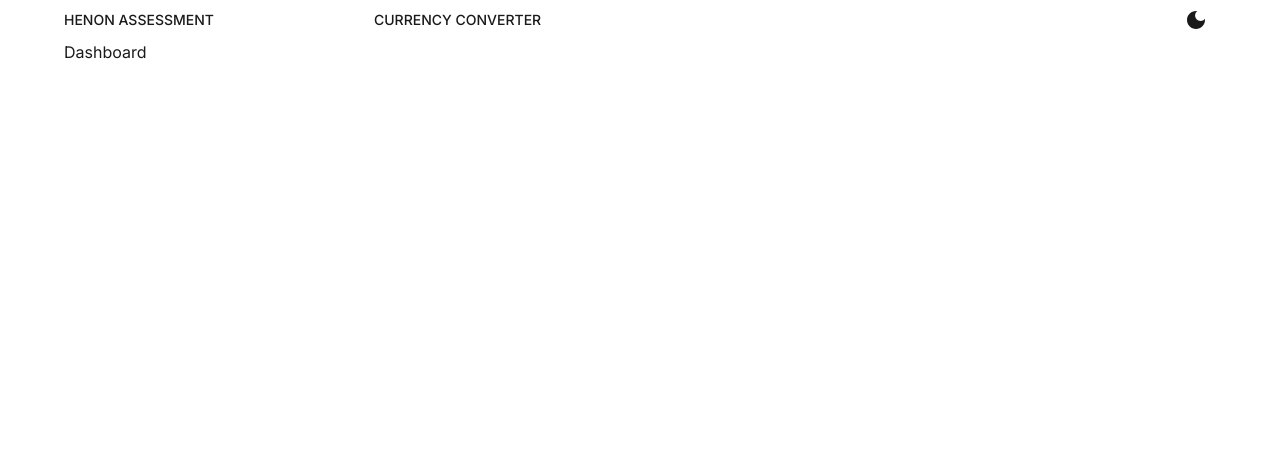
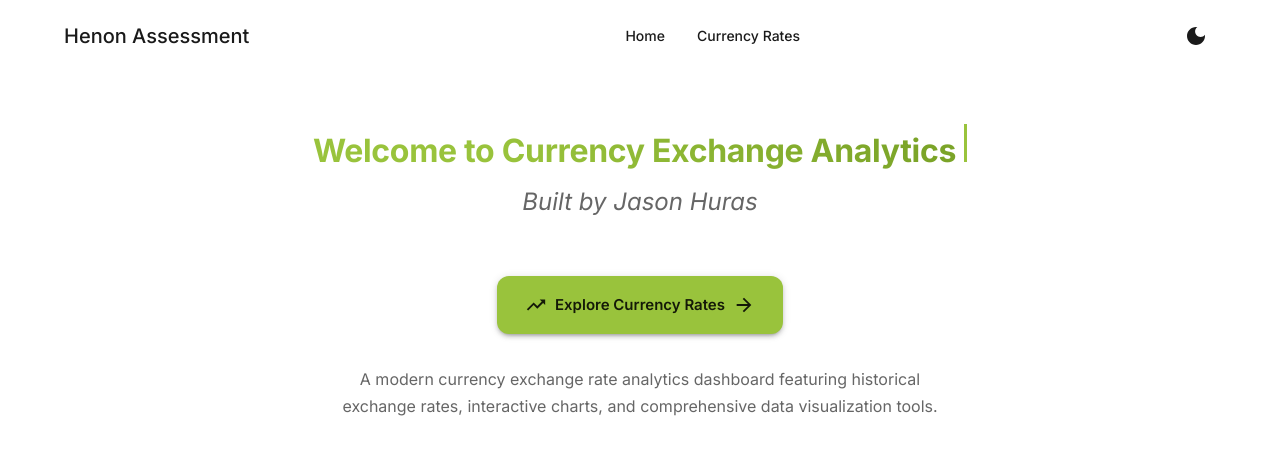
Before and after one commit to jasonhuras/henon-assessment-2025-06-30-frontend, a React (Create React App) app: page / in a window 1280 px wide. Shown: the top 454 px of the page. Built offline with nearby package versions, Linux system fonts and the light colour scheme; the HTML template or start-up script is replaced by a standard one; what ag-grid-community would draw is missing.

Commit message:
landing page done

```diff
--- a/src/components/Navbar.tsx
+++ b/src/components/Navbar.tsx
@@ -13,20 +13,42 @@ export default function Navbar(): JSX.Element {
     }
 
     return (
-        <Grid container alignItems="center" justifyContent="space-between">
-            <Grid >
-                <Grid container spacing={20} alignItems="center">
-                    <Grid >
-                        <Typography variant="button" onClick={() => navigate('/')}
-                            sx={{ cursor: 'pointer', '&:hover': { opacity: 0.7 } }}>Henon assessment</Typography>
+        <Grid container alignItems="center" justifyContent="space-between" sx={{ py: 2 }}>
+            <Grid>
+                <Typography
+                    variant="h6"
+                >
+                    Henon Assessment
+                </Typography>
+            </Grid>
+            <Grid>
+                <Grid container spacing={4} alignItems="center">
+                    <Grid>
+                        <Typography
+                            variant="button"
+                            onClick={() => navigate('/')}
+                            sx={{
+                                cursor: 'pointer',
+                                '&:hover': { opacity: 0.7 },
+                                textTransform: 'none',
+                                fontWeight: 500
+                            }}
+                        >
+                            Home
+                        </Typography>
                     </Grid>
-                    <Grid >
+                    <Grid>
                         <Typography
                             variant="button"
                             onClick={() => navigate('/convert-currency')}
-                            sx={{ cursor: 'pointer', '&:hover': { opacity: 0.7 } }}
+                            sx={{
+                                cursor: 'pointer',
+                                '&:hover': { opacity: 0.7 },
+                                textTransform: 'none',
+                                fontWeight: 500
+                            }}
                         >
-                            Currency Converter
+                            Currency Rates
                         </Typography>
                     </Grid>
                 </Grid>
--- a/src/pages/CurrecyRates/CurrencyRates.tsx
+++ b/src/pages/CurrecyRates/CurrencyRates.tsx
@@ -1,17 +1,19 @@
 import { JSX, useState, useEffect } from "react";
 import Navbar from "../../components/Navbar";
-import { Container, Grid, Box } from "@mui/material";
-import CurrencySelector from "../../components/CurrencySelector";
+import { Container, Grid, Tabs, Tab, Button, Dialog, DialogTitle, DialogContent, DialogActions, FormGroup, FormControlLabel, Checkbox } from "@mui/material";
 import CurrencyChart from "../../components/CurrencyChart";
 import CurrencyGrid from "../../components/CurrencyGrid";
 
 export default function CurrencyConversion(): JSX.Element {
     const [selectedCurrencies, setSelectedCurrencies] = useState<string[]>([]);
+    const [tabValue, setTabValue] = useState(0);
+    const [dialogOpen, setDialogOpen] = useState(false);
+
+    const availableCurrencies = ['EUR/USD', 'EUR/CAD', 'USD/CAD', 'USD/EUR', 'CAD/USD', 'CAD/EUR'];
 
     // Initialize selected currencies from localStorage on mount
     useEffect(() => {
-        const currencies = ['USD', 'CAD', 'EUR'];
-        const initialSelected = currencies.filter(currency =>
+        const initialSelected = availableCurrencies.filter(currency =>
             localStorage.getItem(`currency_${currency}`) === 'true'
         );
         setSelectedCurrencies(initialSelected);
@@ -27,36 +29,69 @@ export default function CurrencyConversion(): JSX.Element {
         });
         localStorage.setItem(`currency_${currencyCode}`, isSelected.toString());
     };
+
+    const handleTabChange = (event: React.SyntheticEvent, newValue: number) => {
+        setTabValue(newValue);
+    };
+
+    const handleDialogOpen = () => {
+        setDialogOpen(true);
+    };
+
+    const handleDialogClose = () => {
+        setDialogOpen(false);
+    };
     return (
         <Container>
             <Navbar />
             <Grid container direction="column" spacing={3}>
                 <Grid>
-                    <Grid container spacing={3}>
+                    <Grid container justifyContent="space-between" alignItems="center" sx={{ pb: 1 }}>
                         <Grid>
-                            <Grid container direction="column" spacing={2}>
-                                <Grid>
-                                    <CurrencySelector currencyCode="USD" onToggle={handleCurrencyToggle} />
-                                </Grid>
-                                <Grid>
-                                    <CurrencySelector currencyCode="CAD" onToggle={handleCurrencyToggle} />
-                                </Grid>
-                                <Grid>
-                                    <CurrencySelector currencyCode="EUR" onToggle={handleCurrencyToggle} />
-                                </Grid>
-                            </Grid>
+                            <Tabs value={tabValue} onChange={handleTabChange} aria-label="currency data tabs">
+                                <Tab label="Graph" />
+                                <Tab label="Data Grid" />
+                            </Tabs>
                         </Grid>
                         <Grid>
-                            <CurrencyChart
-                                selectedCurrencies={selectedCurrencies}
-                            />
+                            <Button variant="outlined" size="small" onClick={handleDialogOpen}>
+                                Select Currencies ({selectedCurrencies.length})
+                            </Button>
                         </Grid>
                     </Grid>
-                </Grid>
-                <Grid>
-                    <CurrencyGrid selectedCurrencies={selectedCurrencies} />
+                    <Grid sx={{ mt: 2 }}>
+                        {tabValue === 0 && (
+                            <CurrencyChart selectedCurrencies={selectedCurrencies} />
+                        )}
+                        {tabValue === 1 && (
+                            <CurrencyGrid selectedCurrencies={selectedCurrencies} />
+                        )}
+                    </Grid>
                 </Grid>
             </Grid>
+
+            <Dialog open={dialogOpen} onClose={handleDialogClose} maxWidth="sm" fullWidth>
+                <DialogTitle>Select Currencies</DialogTitle>
+                <DialogContent>
+                    <FormGroup>
+                        {availableCurrencies.map((currency) => (
+                            <FormControlLabel
+                                key={currency}
+                                control={
+                                    <Checkbox
+                                        checked={selectedCurrencies.includes(currency)}
+                                        onChange={(event) => handleCurrencyToggle(currency, event.target.checked)}
+                                    />
+                                }
+                                label={currency}
+                            />
+                        ))}
+                    </FormGroup>
+                </DialogContent>
+                <DialogActions>
+                    <Button onClick={handleDialogClose}>Close</Button>
+                </DialogActions>
+            </Dialog>
         </Container>
     );
 }
--- a/src/pages/Dashboard/Dashboard.tsx
+++ b/src/pages/Dashboard/Dashboard.tsx
@@ -1,12 +1,132 @@
-import { JSX } from "react";
+import { JSX, useState, useEffect } from "react";
 import Navbar from "../../components/Navbar";
-import { Container, Box } from "@mui/material";
+import { Container, Box, Typography, Button, Fade, Slide } from "@mui/material";
+import { useNavigate } from "react-router-dom";
+import { ArrowForward, TrendingUp } from "@mui/icons-material";
 
 export default function Dashboard(): JSX.Element {
+    const navigate = useNavigate();
+    const [displayText, setDisplayText] = useState("");
+    const [showSubtitle, setShowSubtitle] = useState(false);
+    const [showButton, setShowButton] = useState(false);
+
+    const fullText = "Welcome to Currency Exchange Analytics";
+    const subtitle = "Built by Jason Huras";
+
+    useEffect(() => {
+        let index = 0;
+        const typingInterval = setInterval(() => {
+            if (index < fullText.length) {
+                setDisplayText(fullText.slice(0, index + 1));
+                index++;
+            } else {
+                clearInterval(typingInterval);
+                setTimeout(() => setShowSubtitle(true), 500);
+                setTimeout(() => setShowButton(true), 1000);
+            }
+        }, 50);
+
+        return () => clearInterval(typingInterval);
+    }, []);
+
     return (
         <Container>
             <Navbar />
-            Dashboard
+            <Box
+                sx={{
+                    display: 'flex',
+                    flexDirection: 'column',
+                    alignItems: 'center',
+                    justifyContent: 'center',
+                    minHeight: '50vh',
+                    textAlign: 'center',
+                    gap: 4
+                }}
+            >
+                <Box sx={{ position: 'relative', minHeight: '120px' }}>
+                    <Typography
+                        variant="h2"
+                        component="h1"
+                        sx={{
+                            fontWeight: 700,
+                            background: 'linear-gradient(45deg, #99C33C 30%, #7BA428 90%)',
+                            backgroundClip: 'text',
+                            WebkitBackgroundClip: 'text',
+                            WebkitTextFillColor: 'transparent',
+                            mb: 2
+                        }}
+                    >
+                        {displayText}
+                        <Box
+                            component="span"
+                            sx={{
+                                display: 'inline-block',
+                                width: '3px',
+                                height: '1.2em',
+                                backgroundColor: 'primary.main',
+                                ml: 1,
+                                animation: 'blink 1s infinite',
+                                '@keyframes blink': {
+                                    '0%, 50%': { opacity: 1 },
+                                    '51%, 100%': { opacity: 0 }
+                                }
+                            }}
+                        />
+                    </Typography>
+
+                    <Fade in={showSubtitle} timeout={1000}>
+                        <Typography
+                            variant="h5"
+                            sx={{
+                                color: 'text.secondary',
+                                fontWeight: 400,
+                                fontStyle: 'italic'
+                            }}
+                        >
+                            {subtitle}
+                        </Typography>
+                    </Fade>
+                </Box>
+
+                <Fade in={showButton} timeout={1200}>
+                    <Box>
+                        <Button
+                            variant="contained"
+                            size="large"
+                            onClick={() => navigate('/convert-currency')}
+                            endIcon={<ArrowForward />}
+                            startIcon={<TrendingUp />}
+                            sx={{
+                                py: 2,
+                                px: 4,
+                                borderRadius: 3,
+                                fontWeight: 600,
+                                textTransform: 'none',
+                                boxShadow: 3,
+                                '&:hover': {
+                                    boxShadow: 6,
+                                }
+                            }}
+                        >
+                            Explore Currency Rates
+                        </Button>
+                    </Box>
+                </Fade>
+
+                <Fade in={showButton} timeout={1400}>
+                    <Typography
+                        variant="body1"
+                        sx={{
+                            color: 'text.secondary',
+                            maxWidth: '600px',
+                            lineHeight: 1.7
+                        }}
+                    >
+                        A modern currency exchange rate analytics dashboard featuring historical exchange rates,
+                        interactive charts, and comprehensive data visualization tools.
+                    </Typography>
+                </Fade>
+            </Box>
         </Container>
     )
 }
```
